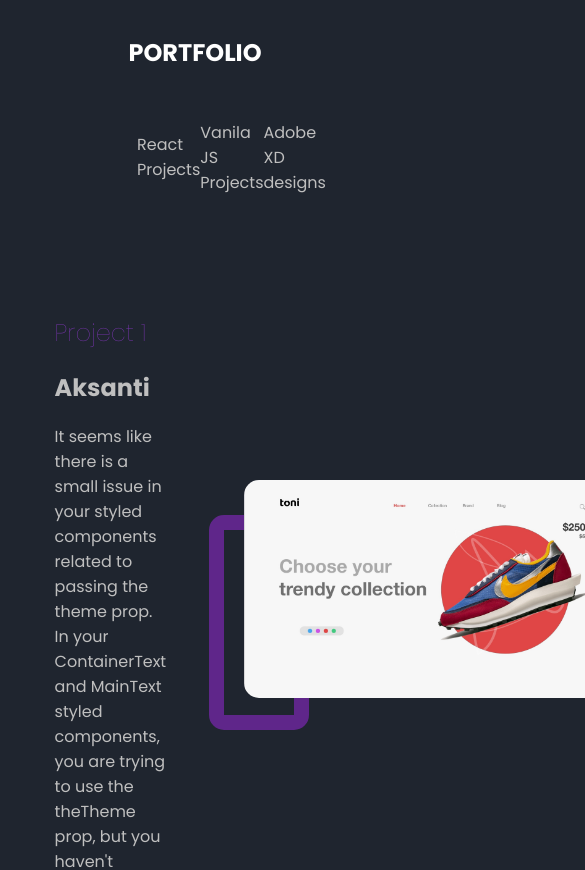
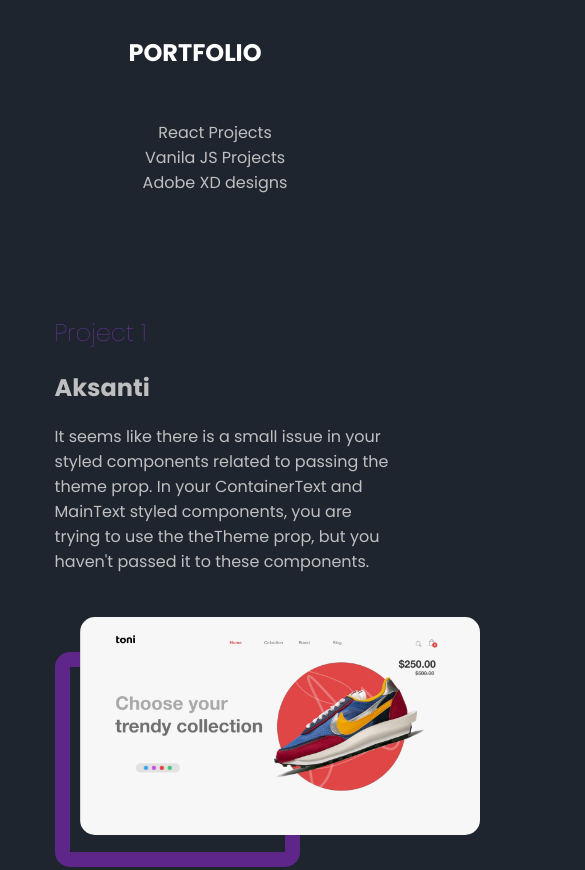
Before and after one commit to tycoonkabuzi/myportfolio, a React (Create React App) app: page / in a window 390 px wide. Shown: the part 2120-2990 px from the top of the page, 585 px wide, since content can reach past the window. Built offline with nearby package versions, Linux system fonts and the light colour scheme.

Commit message:
Responsive mobile for the  Portfolio component

```diff
--- a/src/Components/Portfolio/index.jsx
+++ b/src/Components/Portfolio/index.jsx
@@ -21,6 +21,9 @@ const Links = styled.ul`
     props.theTheme === true
       ? ` ${colors.paragraphColorDark}`
       : `${colors.paragraphColorWhite}`};
+  @media only screen and (max-width: 600px) {
+    flex-wrap: wrap;
+  }
 `;
 const LinkEl = styled.li`
   list-style: none;
--- a/src/Components/Project/index.jsx
+++ b/src/Components/Project/index.jsx
@@ -38,6 +38,9 @@ const ProjectsLayout = styled.div`
   grid-template-columns: 50% 50%;
   align-items: center;
   gap: 5%;
+  @media only screen and (max-width: 600px) {
+    grid-template-columns: auto;
+  }
 `;
 const Rank = styled.h2`
   font-weight: 200;
@@ -70,6 +73,11 @@ const ProjectPicture = styled.img`
       : css`
           animation: ${fromRight} 1s ease-in-out backwards;
         `}
+  /* Extra small devices (phones, 600px and down) */
+@media only screen and (max-width: 600px) {
+    left: 10px;
+    bottom: 50px;
+  }
 `;
 function Project({ index, title, description, picture, clicked, price }) {
   const { theme } = useContext(ThemeContext);
--- a/src/utilities/style/SquareShape.jsx
+++ b/src/utilities/style/SquareShape.jsx
@@ -10,6 +10,12 @@ const SquareShape = styled.div`
     `   width: 80%;  height: 430px;  @media only screen and (max-width: 600px) {
     order: 2;
   }`}
-  ${(props) => props.projectSquare && `   width: 50%;  height: 185px;`}
+  ${(props) =>
+    props.projectSquare &&
+    `   width: 50%;  height: 185px; @media only screen and (max-width: 600px) {
+    left: 10px;
+    bottom: 50px;
+    margin-top:50px;
+  }`}
 `;
 export default SquareShape;
```
